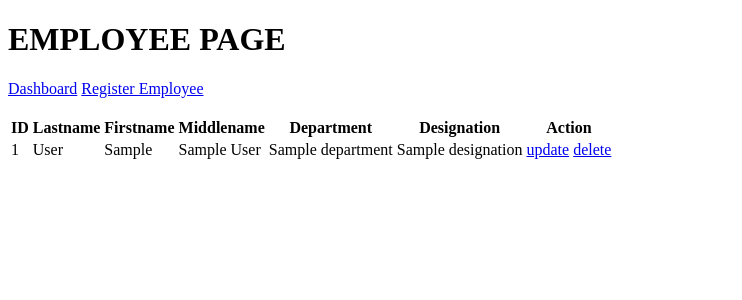
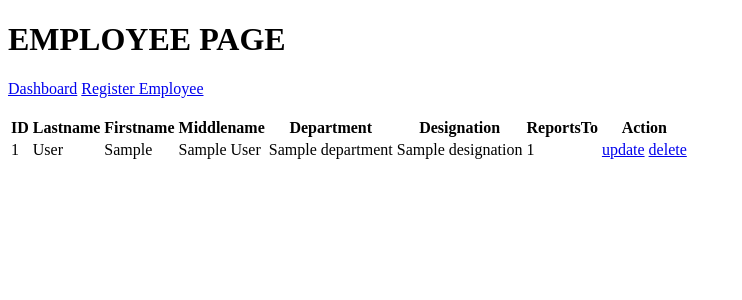
Before and after one commit to coder-val/AMSFR, a Django app: page /employee/ in a window 1280 px wide. Shown: the top 300 px of the page, without its empty margins (0-742 px from the left). Run offline with Django 4.2, Linux system fonts and the light colour scheme; tables that the repository leaves empty hold one stand-in row (values such as "Sample post").

Commit message:
added reportsTo in Employee and updated requirements.txt

```diff
--- a/amsfr/employees/models.py
+++ b/amsfr/employees/models.py
@@ -40,6 +40,7 @@ class Employee(models.Model):
     middlename = models.CharField(max_length=30)
     department = models.ForeignKey(Department, models.SET_NULL, blank=True, null=True)
     designation = models.ForeignKey(Designation, models.SET_NULL, blank=True, null=True)
+    reportsTo = models.ForeignKey("self", on_delete=models.CASCADE, blank=True, null=True)
     id_picture = models.ImageField()
 
     class Meta:
--- a/amsfr/employees/templates/employees/employee.html
+++ b/amsfr/employees/templates/employees/employee.html
@@ -23,6 +23,7 @@
                 <th>Middlename</th>
                 <th>Department</th>
                 <th>Designation</th>
+                <th>ReportsTo</th>
                 <th>Action</th>
             </tr>
         </thead>
@@ -35,6 +36,7 @@
                 <td>{{employee.middlename}}</td>
                 <td>{{employee.department}}</td>
                 <td>{{employee.designation}}</td>
+                <td>{{employee.reportsTo}}</td>
 
                 <td>
                     <a href="{% url 'update_emp' employee.id %}">update</a>
```
Also changed, not shown: amsfr/requirements.txt (+10 -0 lines), amsfr/employees/migrations/0012_employee_reportsto.py (added).
